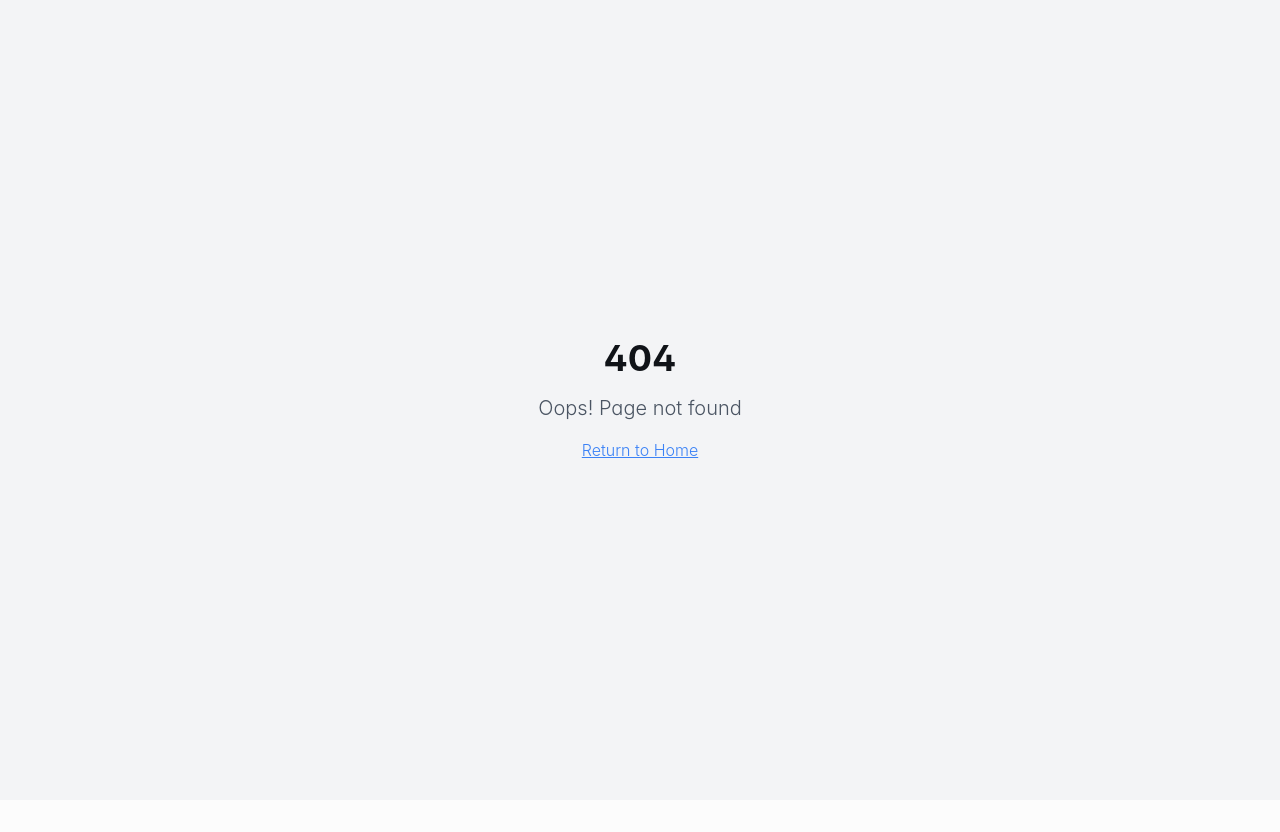
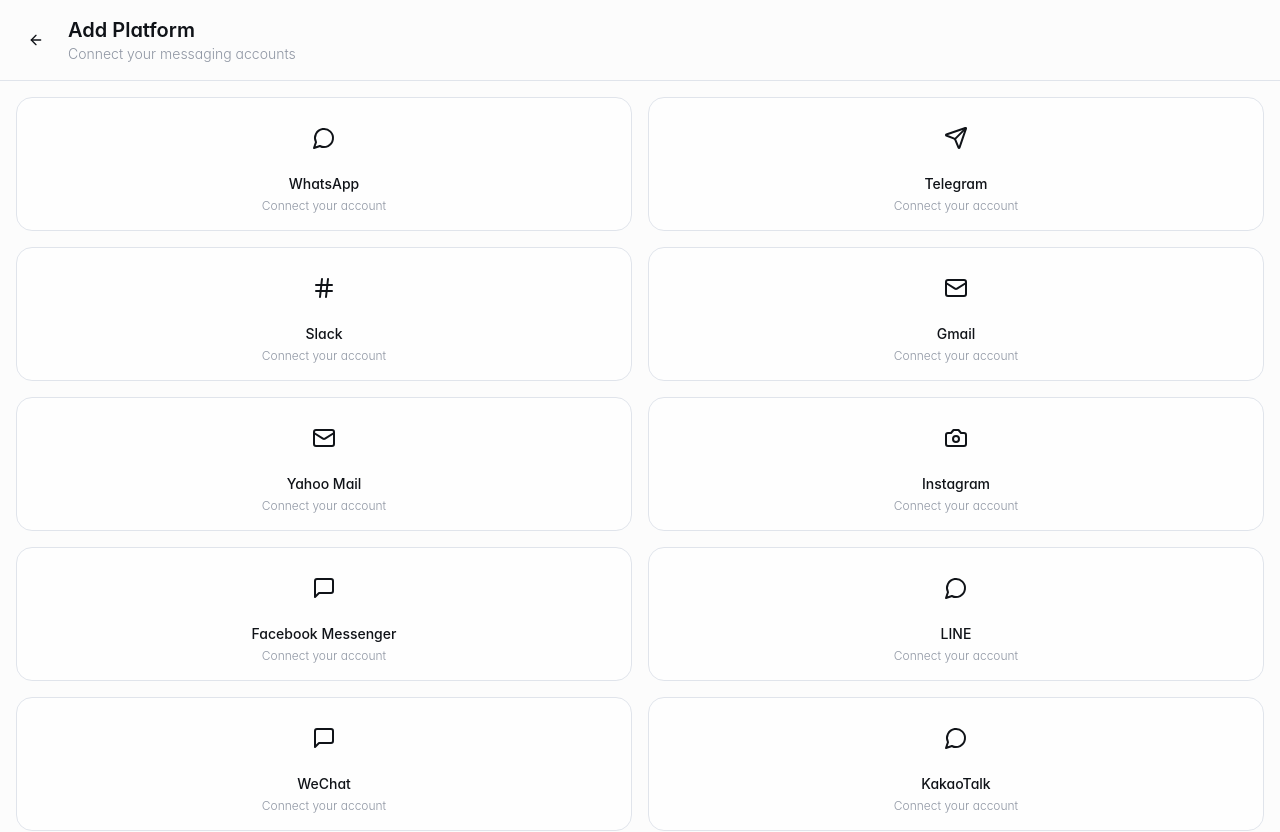
Before and after one commit to hairilam47/prism-inbox, a React (Vite) app: page /add-platform in a window 1280 px wide. Before the commit this address had no page. Shown: the top 832 px of the page. Before the commit the page ends 800 px from the top, so only its background shows below. Built offline with nearby package versions, Linux system fonts and the light colour scheme.

Commit message:
Add "Add Platform" page

```diff
--- a/src/App.tsx
+++ b/src/App.tsx
@@ -5,6 +5,7 @@ import { QueryClient, QueryClientProvider } from "@tanstack/react-query";
 import { BrowserRouter, Routes, Route } from "react-router-dom";
 import Index from "./pages/Index";
 import PlatformPage from "./pages/PlatformPage";
+import AddPlatform from "./pages/AddPlatform";
 import NotFound from "./pages/NotFound";
 
 const queryClient = new QueryClient();
@@ -18,6 +19,7 @@ const App = () => (
         <Routes>
           <Route path="/" element={<Index />} />
           <Route path="/platform/:platformId" element={<PlatformPage />} />
+          <Route path="/add-platform" element={<AddPlatform />} />
           {/* ADD ALL CUSTOM ROUTES ABOVE THE CATCH-ALL "*" ROUTE */}
           <Route path="*" element={<NotFound />} />
         </Routes>
--- a/src/components/PlatformNavigation.tsx
+++ b/src/components/PlatformNavigation.tsx
@@ -115,7 +115,9 @@ export const PlatformNavigation = () => {
           {/* Add Platform Button */}
           <CarouselItem className="basis-auto pl-3 pr-container-padding">
             <div className="relative">
-              <button className="
+              <button
+                onClick={() => navigate("/add-platform")}
+                className="
                 w-14 h-14 rounded-2xl
                 bg-background/20 backdrop-blur-sm border-2 border-dashed border-border/40
                 flex items-center justify-center
--- a/src/index.css
+++ b/src/index.css
@@ -32,6 +32,16 @@
     --gmail-glow: 0 90% 65%;
     --slack: 260 70% 60%;
     --slack-glow: 260 80% 70%;
+    --yahoo: 270 70% 55%;
+    --yahoo-glow: 270 80% 65%;
+    --messenger: 220 100% 50%;
+    --messenger-glow: 220 100% 60%;
+    --line: 120 100% 40%;
+    --line-glow: 120 100% 50%;
+    --wechat: 90 60% 45%;
+    --wechat-glow: 90 70% 55%;
+    --kakaotalk: 45 95% 55%;
+    --kakaotalk-glow: 45 100% 65%;
 
     /* Priority Colors */
     --urgent: 0 85% 65%;
--- /dev/null
+++ b/src/pages/AddPlatform.tsx
@@ -0,0 +1,270 @@
+import { useState } from "react";
+import { useNavigate } from "react-router-dom";
+import { ArrowLeft, Search, Check } from "lucide-react";
+import { MessageCircle, Send, Camera, Mail, Hash, MessageSquare } from "lucide-react";
+import { Button } from "@/components/ui/button";
+import { Input } from "@/components/ui/input";
+import { ThemeProvider } from "@/contexts/ThemeContext";
+
+interface Platform {
+  id: string;
+  name: string;
+  icon: React.ComponentType<any>;
+  color: string;
+  description: string;
+  connected: boolean;
+}
+
+const availablePlatforms: Platform[] = [
+  {
+    id: "whatsapp",
+    name: "WhatsApp",
+    icon: MessageCircle,
+    color: "platform-whatsapp",
+    description: "Connect your account",
+    connected: false,
+  },
+  {
+    id: "telegram",
+    name: "Telegram",
+    icon: Send,
+    color: "platform-telegram",
+    description: "Connect your account",
+    connected: false,
+  },
+  {
+    id: "slack",
+    name: "Slack",
+    icon: Hash,
+    color: "platform-slack",
+    description: "Connect your account",
+    connected: false,
+  },
+  {
+    id: "gmail",
+    name: "Gmail",
+    icon: Mail,
+    color: "platform-gmail",
+    description: "Connect your account",
+    connected: false,
+  },
+  {
+    id: "yahoo",
+    name: "Yahoo Mail",
+    icon: Mail,
+    color: "platform-yahoo",
+    description: "Connect your account",
+    connected: false,
+  },
+  {
+    id: "instagram",
+    name: "Instagram",
+    icon: Camera,
+    color: "platform-instagram",
+    description: "Connect your account",
+    connected: false,
+  },
+  {
+    id: "messenger",
+    name: "Facebook Messenger",
+    icon: MessageSquare,
+    color: "platform-messenger",
+    description: "Connect your account",
+    connected: false,
+  },
+  {
+    id: "line",
+    name: "LINE",
+    icon: MessageCircle,
+    color: "platform-line",
+    description: "Connect your account",
+    connected: false,
+  },
+  {
+    id: "wechat",
+    name: "WeChat",
+    icon: MessageSquare,
+    color: "platform-wechat",
+    description: "Connect your account",
+    connected: false,
+  },
+  {
+    id: "kakaotalk",
+    name: "KakaoTalk",
+    icon: MessageCircle,
+    color: "platform-kakaotalk",
+    description: "Connect your account",
+    connected: false,
+  },
+];
+
+const AddPlatform = () => {
+  const navigate = useNavigate();
+  const [searchQuery, setSearchQuery] = useState("");
+  const [platforms, setPlatforms] = useState(availablePlatforms);
+  const [connectingPlatform, setConnectingPlatform] = useState<string | null>(null);
+
+  const filteredPlatforms = platforms.filter(platform =>
+    platform.name.toLowerCase().includes(searchQuery.toLowerCase())
+  );
+
+  const handleConnectPlatform = (platformId: string) => {
+    setConnectingPlatform(platformId);
+
+    // Simulate connection process
+    setTimeout(() => {
+      setPlatforms(prev =>
+        prev.map(p =>
+          p.id === platformId ? { ...p, connected: true } : p
+        )
+      );
+      setConnectingPlatform(null);
+
+      // Show success message and navigate back after a moment
+      setTimeout(() => {
+        navigate("/");
+      }, 1000);
+    }, 2000);
+  };
+
+  return (
+    <ThemeProvider>
+      <div className="min-h-screen bg-background">
+        {/* Header */}
+        <div className="flex items-center justify-between p-4 border-b border-border/20 bg-background/95 backdrop-blur-sm sticky top-0 z-10">
+          <div className="flex items-center space-x-3">
+            <Button
+              variant="ghost"
+              size="icon"
+              onClick={() => navigate("/")}
+              className="h-10 w-10"
+            >
+              <ArrowLeft className="h-5 w-5" />
+            </Button>
+
+            <div>
+              <h1 className="text-xl font-semibold text-text-primary">Add Platform</h1>
+              <p className="text-sm text-text-muted">Connect your messaging accounts</p>
+            </div>
+          </div>
+        </div>
+
+        {/* Platforms Grid */}
+        <div className="p-4">
+          <div className="grid grid-cols-2 gap-4 mb-6">
+            {filteredPlatforms.map((platform) => {
+              const IconComponent = platform.icon;
+              const isConnecting = connectingPlatform === platform.id;
+
+              return (
+                <button
+                  key={platform.id}
+                  onClick={() => !platform.connected && !isConnecting && handleConnectPlatform(platform.id)}
+                  disabled={platform.connected || isConnecting}
+                  className={`
+                    p-4 rounded-2xl border border-border/20 bg-surface/50 backdrop-blur-sm
+                    transition-all duration-200 ease-smooth
+                    ${platform.connected
+                      ? 'opacity-75 cursor-default'
+                      : isConnecting
+                        ? 'opacity-75 cursor-wait'
+                        : 'hover:scale-[1.02] hover:shadow-md hover:border-border/40 active:scale-[0.98]'
+                    }
+                    touch-manipulation
+                  `}
+                >
+                  <div className="flex flex-col items-center text-center space-y-3">
+                    <div className={`
+                      w-12 h-12 rounded-xl flex items-center justify-center
+                      ${platform.connected
+                        ? `bg-${platform.color} shadow-lg`
+                        : `bg-${platform.color}/10 group-hover:bg-${platform.color}/20`
+                      }
+                      transition-all duration-200
+                    `}>
+                      {platform.connected ? (
+                        <Check className="h-6 w-6 text-white" />
+                      ) : (
+                        <IconComponent className={`
+                          h-6 w-6
+                          ${isConnecting ? 'animate-pulse' : ''}
+                          text-${platform.color}
+                        `} />
+                      )}
+                    </div>
+
+                    <div>
+                      <h3 className="font-medium text-text-primary text-sm mb-1">
+                        {platform.name}
+                      </h3>
+                      <p className="text-xs text-text-muted">
+                        {platform.connected
+                          ? "Connected"
+                          : isConnecting
+                            ? "Connecting..."
+                            : platform.description
+                        }
+                      </p>
+                    </div>
+                  </div>
+                </button>
+              );
+            })}
+          </div>
+
+          {/* Search Bar */}
+          <div className="relative">
+            <Search className="absolute left-3 top-1/2 transform -translate-y-1/2 h-4 w-4 text-text-muted" />
+            <Input
+              value={searchQuery}
+              onChange={(e) => setSearchQuery(e.target.value)}
+              placeholder="Search for more platforms..."
+              className="pl-10 rounded-full border-border/40 bg-surface/50 backdrop-blur-sm"
+            />
+          </div>
+
+          {/* No Results */}
+          {filteredPlatforms.length === 0 && searchQuery && (
+            <div className="text-center py-12">
+              <div className="w-16 h-16 bg-surface/50 rounded-full flex items-center justify-center mx-auto mb-4">
+                <Search className="h-8 w-8 text-text-muted" />
+              </div>
+              <h3 className="text-subheading text-text-primary mb-2">
+                No platforms found
+              </h3>
+              <p className="text-caption text-text-muted">
+                Try searching with a different term
+              </p>
+            </div>
+          )}
+
+          {/* Coming Soon Note */}
+          <div className="mt-8 p-4 rounded-xl bg-surface/30 border border-border/20">
+            <p className="text-sm text-text-muted text-center">
+              More platforms coming soon! We're working on adding support for additional messaging services.
+            </p>
+          </div>
+        </div>
+
+        {/* Connection Overlay */}
+        {connectingPlatform && (
+          <div className="fixed inset-0 bg-background/80 backdrop-blur-sm flex items-center justify-center z-50">
+            <div className="bg-surface border border-border/20 rounded-2xl p-6 mx-4 max-w-sm w-full text-center">
+              <div className="w-16 h-16 rounded-full bg-primary/10 flex items-center justify-center mx-auto mb-4">
+                <div className="w-8 h-8 border-2 border-primary border-t-transparent rounded-full animate-spin" />
+              </div>
+              <h3 className="text-lg font-semibold text-text-primary mb-2">
+                Connecting...
+              </h3>
+              <p className="text-sm text-text-muted">
+                Authenticating with {platforms.find(p => p.id === connectingPlatform)?.name}
+              </p>
+            </div>
+          </div>
+        )}
+      </div>
+    </ThemeProvider>
+  );
+};
+
+export default AddPlatform;
--- a/tailwind.config.ts
+++ b/tailwind.config.ts
@@ -48,6 +48,16 @@ export default {
 					'gmail-glow': 'hsl(var(--gmail-glow))',
 					slack: 'hsl(var(--slack))',
 					'slack-glow': 'hsl(var(--slack-glow))',
+					yahoo: 'hsl(var(--yahoo))',
+					'yahoo-glow': 'hsl(var(--yahoo-glow))',
+					messenger: 'hsl(var(--messenger))',
+					'messenger-glow': 'hsl(var(--messenger-glow))',
+					line: 'hsl(var(--line))',
+					'line-glow': 'hsl(var(--line-glow))',
+					wechat: 'hsl(var(--wechat))',
+					'wechat-glow': 'hsl(var(--wechat-glow))',
+					kakaotalk: 'hsl(var(--kakaotalk))',
+					'kakaotalk-glow': 'hsl(var(--kakaotalk-glow))',
 				},
 
 				// Priority Colors
```
